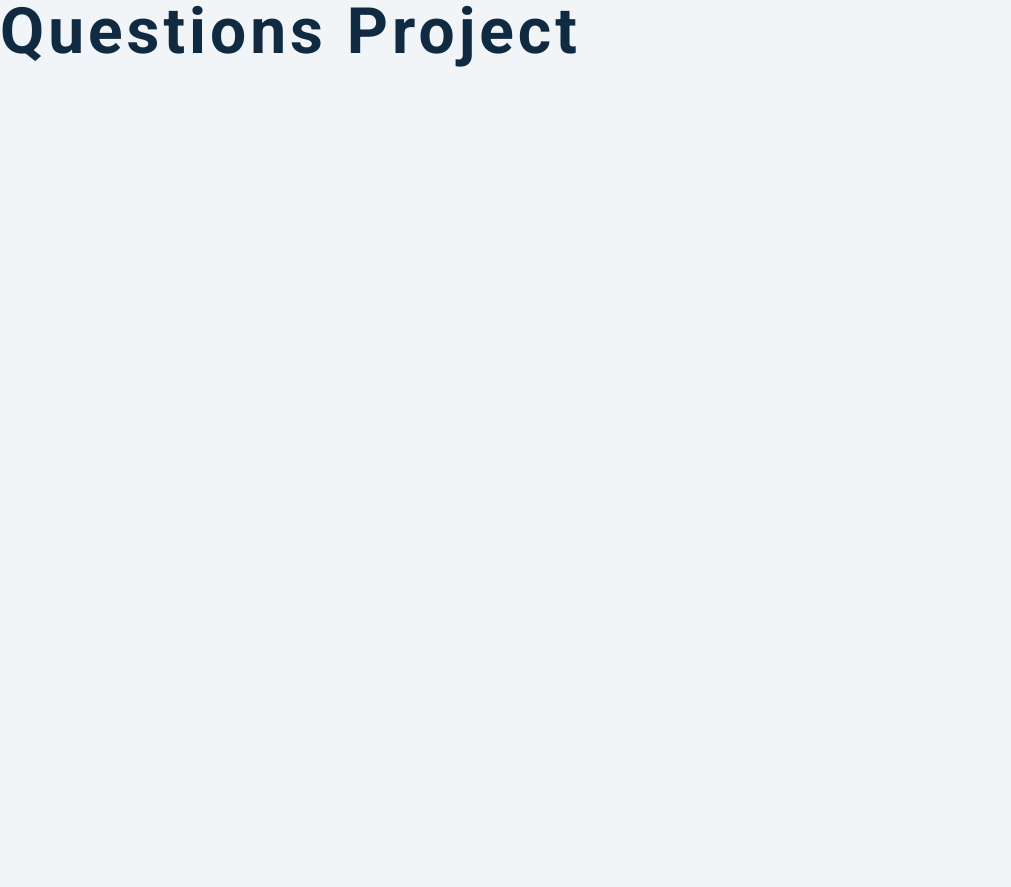
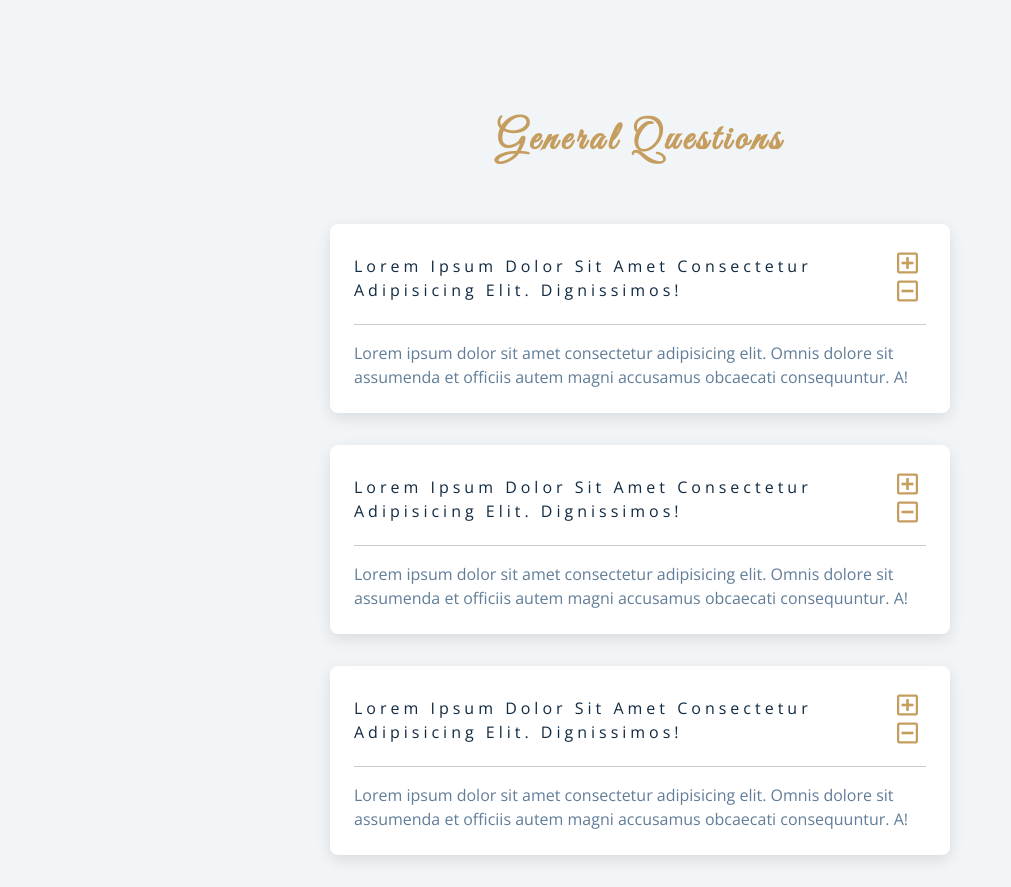
Before and after one commit to smit-1z/JS-Projects-, a plain HTML site: page 7-questions/index.html in a window 1280 px wide. Shown: the whole page, without its empty margins (0-1011 px from the left). Before the commit the page ends 800 px from the top, so only its background shows below. Drawn offline with nearby package versions, Linux system fonts and the light colour scheme.

Commit message:
7 in process Signed-off-by: Smit

```diff
--- a/7-questions/index.html
+++ b/7-questions/index.html
@@ -1,25 +1,87 @@
 <!DOCTYPE html>
 <html lang="en">
+
 <head>
   <meta charset="UTF-8" />
   <meta name="viewport" content="width=device-width, initial-scale=1.0" />
   <title>Q & A</title>
   <!-- font-awesome -->
-    <link
-      rel="stylesheet"
-      href="https://cdnjs.cloudflare.com/ajax/libs/font-awesome/5.14.0/css/all.min.css"
-    />
+  <link rel="stylesheet" href="https://cdnjs.cloudflare.com/ajax/libs/font-awesome/5.14.0/css/all.min.css" />
   <!-- extra fonts -->
-    <link
-      href="https://fonts.googleapis.com/css?family=Great+Vibes&display=swap"
-      rel="stylesheet"
-    />
+  <link href="https://fonts.googleapis.com/css?family=Great+Vibes&display=swap" rel="stylesheet" />
   <!-- styles -->
   <link rel="stylesheet" href="styles.css" />
 </head>
+
 <body>
-    <h1>questions project</h1>
+  <section class="questions">
+    <!-- title -->
+    <div class="title">
+      <h2>General Questions</h2>
+    </div>
+    <!-- Questions -->
+    <div class="section-center">
+      <!-- single questions -->
+      <article class="question">
+        <div class="question-title">
+          <p>Lorem ipsum dolor sit amet consectetur adipisicing elit. Dignissimos!</p>
+          <button type="button" class="question-btn">
+            <span class="plus-icon">
+              <i class="far fa-plus-square"></i>
+            </span>
+            <span class="minus-icon">
+              <i class="far fa-minus-square"></i>
+            </span>
+          </button>
+        </div>
+        <!-- question-text -->
+        <div class="question-text">
+          <p>Lorem ipsum dolor sit amet consectetur adipisicing elit. Omnis dolore sit assumenda et officiis autem magni accusamus obcaecati consequuntur. A!</p>
+        </div>
+      </article>
+      <!-- end of single questions -->
+      <!-- single questions -->
+      <article class="question">
+        <div class="question-title">
+          <p>Lorem ipsum dolor sit amet consectetur adipisicing elit. Dignissimos!</p>
+          <button type="button" class="question-btn">
+            <span class="plus-icon">
+              <i class="far fa-plus-square"></i>
+            </span>
+            <span class="minus-icon">
+              <i class="far fa-minus-square"></i>
+            </span>
+          </button>
+        </div>
+        <!-- question-text -->
+        <div class="question-text">
+          <p>Lorem ipsum dolor sit amet consectetur adipisicing elit. Omnis dolore sit assumenda et officiis autem magni accusamus obcaecati consequuntur. A!</p>
+        </div>
+      </article>
+      <!-- end of single questions -->
+      <!-- single questions -->
+      <article class="question">
+        <div class="question-title">
+          <p>Lorem ipsum dolor sit amet consectetur adipisicing elit. Dignissimos!</p>
+          <button type="button" class="question-btn">
+            <span class="plus-icon">
+              <i class="far fa-plus-square"></i>
+            </span>
+            <span class="minus-icon">
+              <i class="far fa-minus-square"></i>
+            </span>
+          </button>
+        </div>
+        <!-- question-text -->
+        <div class="question-text">
+          <p>Lorem ipsum dolor sit amet consectetur adipisicing elit. Omnis dolore sit assumenda et officiis autem magni accusamus obcaecati consequuntur. A!</p>
+        </div>
+      </article>
+      <!-- end of single questions -->
+    </div>
+  </section>
   <!-- javascript -->
   <script src="app.js"></script>
 </body>
+
 </html>
```
Lines whose indentation alone changed are shown as unchanged.
